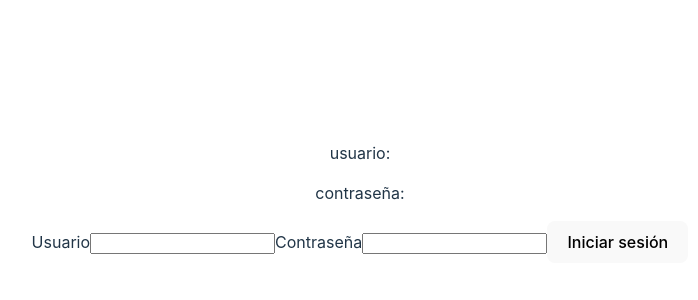
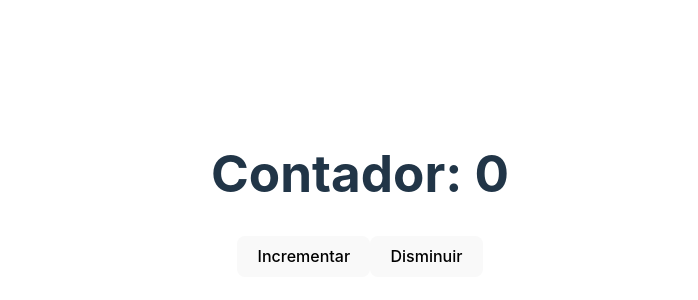
Before and after one commit to DanielHernandezGalvez/Django, a React (Vite) app in the folder curso/render/: page / in a window 1280 px wide. Shown: the part 206-506 px from the top of the page, without its empty margins (280-978 px from the left). Built offline with nearby package versions, Linux system fonts and the light colour scheme.

Commit message:
Componentes de Clases

```diff
--- a/curso/render/src/App.jsx
+++ b/curso/render/src/App.jsx
@@ -3,6 +3,7 @@ import reactLogo from "./assets/react.svg";
 import viteLogo from "/vite.svg";
 import "./App.css";
 import FormularioInicioSesion from "./components/FormularioInicioSesion";
+import Contador from "./components/ContadorClass";
 
 const Usuario = () => {
   return (
@@ -41,7 +42,8 @@ function App() {
       <p className="read-the-docs">
         Click on the Vite and React logos to learn more
       </p> */}
-      <FormularioInicioSesion />
+      {/* <FormularioInicioSesion /> */}
+      <Contador />
     </>
   );
 }
--- /dev/null
+++ b/curso/render/src/components/ContadorClass.jsx
@@ -0,0 +1,41 @@
+import React, { Component } from 'react';
+
+class Contador extends Component {
+    constructor(props) {
+        super(props);
+
+        this.state = { contador: 0 }
+    }
+
+    incrementar() {
+        this.setState((estadoAnterior) => {
+            return {
+                contador: estadoAnterior.contador + 1
+            }
+        })
+    }
+
+    disminuir() {
+        this.setState((estadoAnterior) => {
+            return {
+                contador: estadoAnterior.contador -1
+            }
+        })
+    }
+
+    render() {
+        return (
+            <div>
+                <h1>Contador: {this.state.contador}</h1>
+                <button
+                    onClick={() => this.incrementar()}
+                    >Incrementar</button>
+                <button
+                    onClick={() => this.disminuir()}
+                    >Disminuir</button>
+            </div>
+        )
+    }
+}
+
+export default Contador;
```
